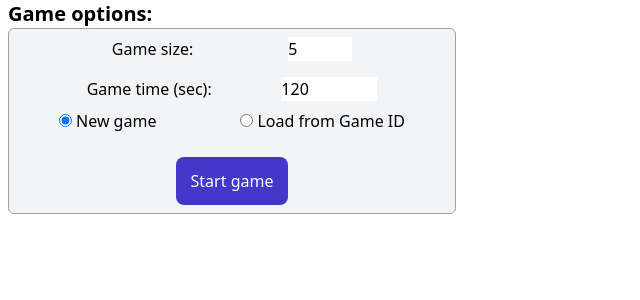
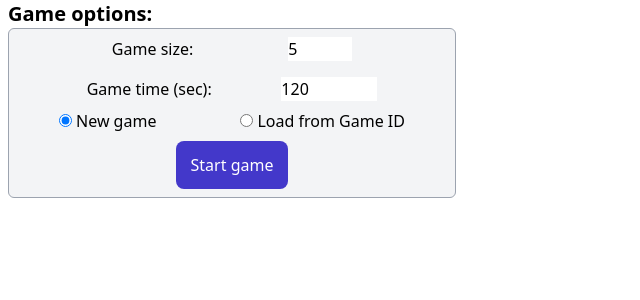
Before and after one commit to msarkisian/wordtwist, a React (Vite) app in the folder client/: page / in a window 1280 px wide. Shown: the top 300 px of the page, without its empty margins (0-640 px from the left). Built offline with nearby package versions, Linux system fonts and the light colour scheme.

Commit message:
pass error messages to frontend form

```diff
--- a/client/src/components/gameboard/GameBoard.tsx
+++ b/client/src/components/gameboard/GameBoard.tsx
@@ -12,6 +12,7 @@ export const GameBoard: React.FC<GameBoardProps> = ({}) => {
   const [gameId, setGameId] = useState<string | null>(null);
   const [size, setSize] = useLocalStorageState('lastSize', 5);
   const [lastTime, setLastTime] = useLocalStorageState('lastTime', 120);
+  const [error, setError] = useState<string | null>(null);
 
   const [grid, setGrid] = useState<GameGrid | null>(null);
   const [foundWords, setFoundWords] = useState<string[]>([]);
@@ -89,6 +90,11 @@ export const GameBoard: React.FC<GameBoardProps> = ({}) => {
     if (id) url = `/game/id/${id}`;
     else url = `/game/${size}`;
     const res = await fetch(url);
+    if (res.status !== 200) {
+      const errorMessage = await res.text();
+      setError(errorMessage);
+      return;
+    }
     const jsonRes: GameData = await res.json();
     setGameId(jsonRes.id);
     setGrid(jsonRes.data.grid);
@@ -137,6 +143,7 @@ export const GameBoard: React.FC<GameBoardProps> = ({}) => {
         size={size}
         setSize={setSize}
         startGame={startGame}
+        error={error}
       />
     );
   }
--- a/client/src/components/gameboard/GameOptions.tsx
+++ b/client/src/components/gameboard/GameOptions.tsx
@@ -7,6 +7,7 @@ interface GameOptionsProps {
   size: number;
   setSize: (size: number) => void;
   startGame: (id: null | string) => void;
+  error: string | null;
 }
 
 export const GameOptions: React.FC<GameOptionsProps> = ({
@@ -16,6 +17,7 @@ export const GameOptions: React.FC<GameOptionsProps> = ({
   size,
   setSize,
   startGame,
+  error,
 }) => {
   const [loadingGameFromId, setLoadingGameFromId] = useState(false);
   const [gameId, setGameId] = useState<string | null>(null);
@@ -92,9 +94,14 @@ export const GameOptions: React.FC<GameOptionsProps> = ({
             />
           </div>
         )}
+        {error && (
+          <p className="text-red-600 font-semibold text-center">
+            Error: {error}
+          </p>
+        )}
         <div className="flex justify-center">
           <input
-            className="w-28 h-12 mt-6 mb-2 bg-indigo-700 text-white rounded-lg cursor-pointer hover:bg-indigo-500 active:bg-indigo-400"
+            className="w-28 h-12 mt-2 mb-2 bg-indigo-700 text-white rounded-lg cursor-pointer hover:bg-indigo-500 active:bg-indigo-400"
             type={'submit'}
             value="Start game"
             onClick={(e) => {
```
